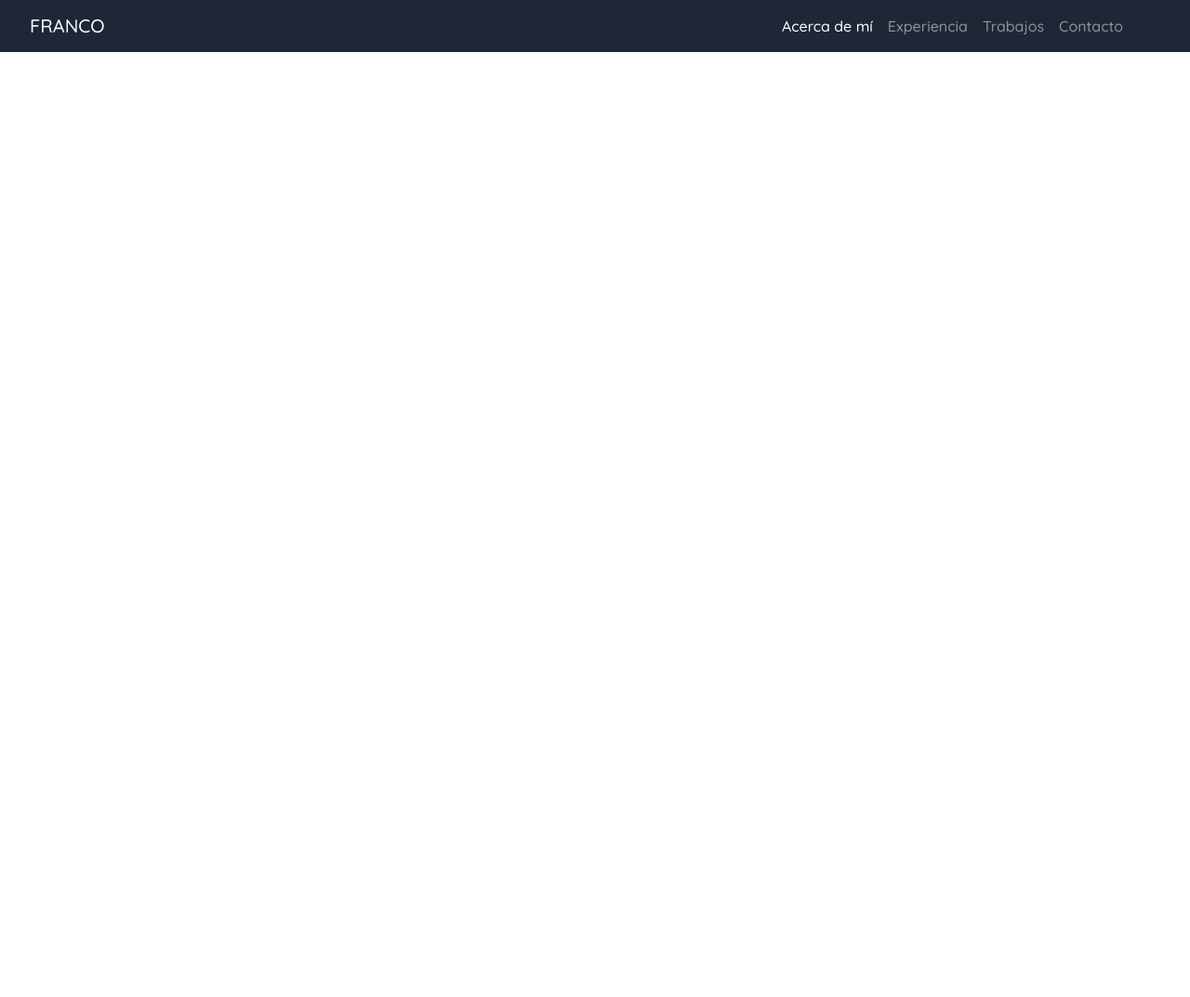
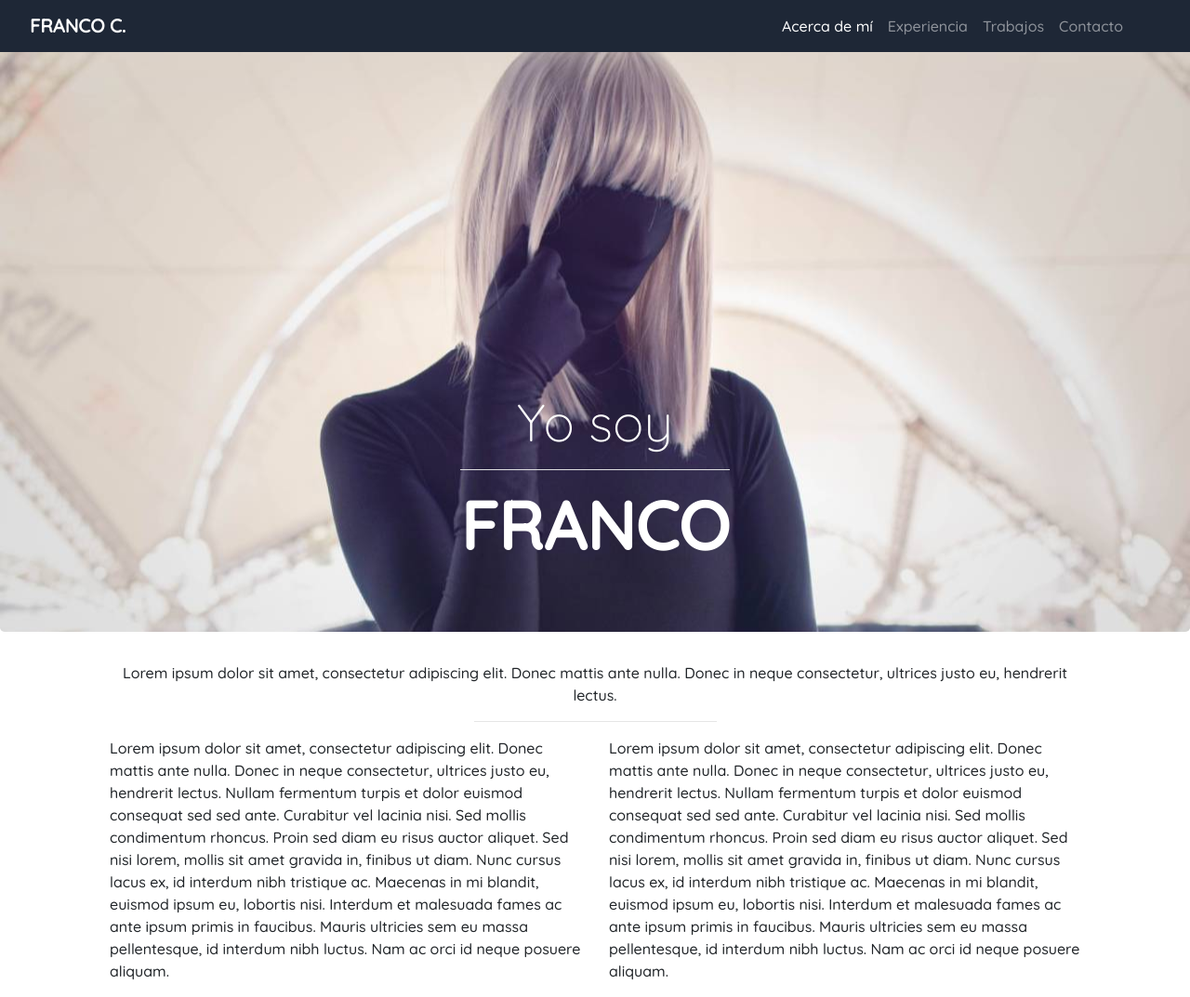
Before and after one commit to francocarrascog/prueba-modulo, a plain HTML site: page index.html in a window 1280 px wide. Shown: the whole page at 93% size. Before the commit the page ends 800 px from the top, so only its background shows below. Drawn offline with nearby package versions, Linux system fonts and the light colour scheme.

Commit message:
acerca de mi

```diff
--- a/assets/css/style.css
+++ b/assets/css/style.css
@@ -1,4 +1,3 @@
-@import url('https://fonts.googleapis.com/css2?family=Quicksand:wght@300;500&display=swap');
 @import url('https://fonts.googleapis.com/css2?family=Quicksand:wght@300;500&display=swap');
 
 body {
@@ -8,6 +7,23 @@ body {
 .navbar {
     background-color: #1e2736;
 }
-.jumbotron {
-    background-image: url(assets/img/bg-hero.jpg);
+#inicio .jumbotron {
+    background-image: url("../img/bg-hero.jpg");
+    background-position: center;
+    background-size: cover;
+    background-repeat: no-repeat;
+    height: 85vh;
+    display: flex;
+    justify-content: center;
+    align-items: flex-end;
+    color: #ffffff;
 }
+#acerca-de-mi .content-header {
+    font-size: 2.56 rem;
+    letter-spacing: 0.1rem;
+    font-weight: 500;
+}
+#acerca-de-mi hr {
+    background-color: #000000;
+    height: 0.5rem;
+}
--- a/index.html
+++ b/index.html
@@ -18,7 +18,7 @@
 <body>
     <!--Navbar-->
     <nav class="navbar navbar-expand-lg navbar-dark fixed-top">
-        <a class="navbar-brand ml-3" href="#">FRANCO</a>
+        <a class="navbar-brand font-weight-bold ml-3" href="#">FRANCO C.</a>
         <button class="navbar-toggler" type="button" data-toggle="collapse" data-target="#navbarNavAltMarkup" aria-controls="navbarNavAltMarkup" aria-expanded="false" aria-label="Toggle navigation">
             <span class="navbar-toggler-icon"></span>
         </button>
@@ -31,8 +31,31 @@
             </div>
         </div>
     </nav>
-
-
+   <!--Header-->
+   <header id="inicio">
+    <div class="jumbotron">
+        <div>
+            <h2 class="display-4 text-center">Yo soy</h2>
+            <hr class="my-3 bg-light">
+            <h1 class="display-3 text-center font-weight-bold">FRANCO</h1>
+        </div>
+      </div>
+   </header>
+    <!--Section-->
+    <section id="acerca-de-mi content-header" class="d-none d-sm-block d-sm-none d-md-block">
+        <div class="container px-5">
+            <p class="text-center content-header">Lorem ipsum dolor sit amet, consectetur adipiscing elit. Donec mattis ante nulla. Donec in neque consectetur, ultrices justo eu, hendrerit lectus.</p>
+            <hr class="w-25">
+        <div class="row">
+            <div class="col-sm-6">
+                <p>Lorem ipsum dolor sit amet, consectetur adipiscing elit. Donec mattis ante nulla. Donec in neque consectetur, ultrices justo eu, hendrerit lectus. Nullam fermentum turpis et dolor euismod consequat sed sed ante. Curabitur vel lacinia nisi. Sed mollis condimentum rhoncus. Proin sed diam eu risus auctor aliquet. Sed nisi lorem, mollis sit amet gravida in, finibus ut diam. Nunc cursus lacus ex, id interdum nibh tristique ac. Maecenas in mi blandit, euismod ipsum eu, lobortis nisi. Interdum et malesuada fames ac ante ipsum primis in faucibus. Mauris ultricies sem eu massa pellentesque, id interdum nibh luctus. Nam ac orci id neque posuere aliquam.</p>
+            </div>
+            <div class="col-sm-6">
+                <p>Lorem ipsum dolor sit amet, consectetur adipiscing elit. Donec mattis ante nulla. Donec in neque consectetur, ultrices justo eu, hendrerit lectus. Nullam fermentum turpis et dolor euismod consequat sed sed ante. Curabitur vel lacinia nisi. Sed mollis condimentum rhoncus. Proin sed diam eu risus auctor aliquet. Sed nisi lorem, mollis sit amet gravida in, finibus ut diam. Nunc cursus lacus ex, id interdum nibh tristique ac. Maecenas in mi blandit, euismod ipsum eu, lobortis nisi. Interdum et malesuada fames ac ante ipsum primis in faucibus. Mauris ultricies sem eu massa pellentesque, id interdum nibh luctus. Nam ac orci id neque posuere aliquam.</p>
+            </div>
+        </div>
+        </div>
+    </section>
 
 
     <!--jQuery + Popper JS + Bootstrap JS + Script-->
```
